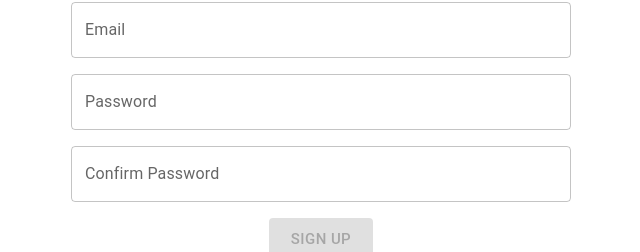
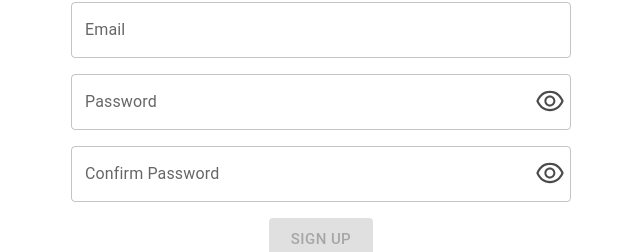
Before and after one commit to ElemaGp/login-logout-with-redux-toolkit, a React (Create React App) app in the folder client/: page /register in a window 1280 px wide. Shown: the part 349-601 px from the top of the page, without its empty margins (319-959 px from the left). Built offline with nearby package versions, Linux system fonts and the light colour scheme.

Commit message:
feat: created the password eye toggle functionality for the signup page

```diff
--- a/client/src/pages/login/Login.jsx
+++ b/client/src/pages/login/Login.jsx
@@ -17,7 +17,7 @@ function Login () {
   const dispatch = useDispatch()
 
   //password eye-toggle
-  const [passwordInputType, ToggleIcon] = usePasswordToggle(); //bringing in the values of "const inputType" and "const icon" which i returned from the usePasswordToggle custom hook as "const passwordInputType" and "const ToggleIcon".
+  const [passwordInputType, EyeIcon] = usePasswordToggle(); //bringing in the values of "const inputType" and "const icon" which i returned from the usePasswordToggle custom hook as "const passwordInputType" and "const EyeIcon".
 
   //formik part
   const initialValues = {
@@ -70,11 +70,11 @@ function Login () {
                 error={Boolean(formik.errors.password) && Boolean(formik.touched.password)} //if both "formik.errors" and "formik.touched" are true, then the "error" prop is true.
                 helperText={Boolean(formik.touched.password) && formik.errors.password} //if "formik.touched.password" is true, then display the "formik.errors" associated with the "password".
               />
-              <div className={style.passwordToggleIcon}>{ToggleIcon}</div>
+              <div className={style.passwordEyeIcon}>{EyeIcon}</div>
             </div>
 
             {/* <button type='submit' disabled={!formik.isValid} className={style.btn}>Sign Up</button> "formik.isValid is false whenever there is an error" */}
-            <Button type="submit" variant="contained" color="primary" size="large" disabled={!formik.dirty || !formik.isValid}>Sign Up</Button>
+            <Button type="submit" variant="contained" color="primary" size="large" disabled={!formik.dirty || !formik.isValid}>Login</Button>
           </Form>
         )
       }}
--- a/client/src/pages/login/login.module.scss
+++ b/client/src/pages/login/login.module.scss
@@ -9,11 +9,12 @@
     .passwordArea{
         position: relative;
 
-        .passwordToggleIcon{
+        .passwordEyeIcon{
             position: absolute;
             right: 5px;
             top: 11px;
             font-size: 2rem;
+            opacity: 0.7;
             cursor: pointer;
         }
     }
--- a/client/src/pages/register/Register.jsx
+++ b/client/src/pages/register/Register.jsx
@@ -5,6 +5,7 @@ import * as Yup from 'yup'
 import FormikControl from "../../components/formikComponents/FormikControl"
 import { Button } from "@mui/material"
 import axios from 'axios'
+import usePasswordToggle from "../../usePasswordToggle"
 
 
 function Register () {
@@ -37,6 +38,9 @@ function Register () {
     formikHelpers.resetForm();
   }
 
+  //password eye-toggle
+  const [passwordInputType, EyeIcon, confirmPasswordInputType, confirmPasswordEyeIcon] = usePasswordToggle(); //bringing in the values of "const inputType" and "const icon" which i returned from the usePasswordToggle custom hook as "const passwordInputType" and "const EyeIcon".
+
   return (
 
 
@@ -67,22 +71,31 @@ function Register () {
               error={Boolean(formik.errors.email) && Boolean(formik.touched.email)} //if both "formik.errors" and "formik.touched" are true, then the "error" prop is true.
               helperText={Boolean(formik.touched.email) && formik.errors.email} //if "formik.touched.email" is true, then display the "formik.errors" associated with the "email".
             />
+
+          <div className={style.passwordArea}>
             <FormikControl
               control='MuiInput'
-              type='password'
+              type={passwordInputType}
               label='Password'
               name='password'    //the "name's" value has to match with the initial value's name above.
               error={Boolean(formik.errors.password) && Boolean(formik.touched.password)} //if both "formik.errors" and "formik.touched" are true, then the "error" prop is true.
               helperText={Boolean(formik.touched.password) && formik.errors.password} //if "formik.touched.password" is true, then display the "formik.errors" associated with the "password".
             />
+            <div className={style.passwordEyeIcon}>{EyeIcon}</div>
+          </div>
+
+          <div className={style.passwordArea}>
             <FormikControl
               control='MuiInput'
-              type='password'
+              type={confirmPasswordInputType}
               label='Confirm Password'
               name='confirmPassword'    //the "name's" value has to match with the initial value's name above.
               error={Boolean(formik.errors.confirmPassword) && Boolean(formik.touched.confirmPassword)} //if both "formik.errors" and "formik.touched" are true, then the "error" prop is true.
               helperText={Boolean(formik.touched.confirmPassword) && formik.errors.confirmPassword} //if "formik.touched.confirmPassword" is true, then display the "formik.errors" associated with the "confirmPassword".
             />
+            <div className={style.passwordEyeIcon}>{confirmPasswordEyeIcon}</div>
+          </div>
+
             {/* <button type='submit' disabled={!formik.isValid} className={style.btn}>Sign Up</button> "formik.isValid is false whenever there is an error" */}
             <Button type="submit" variant="contained" color="primary" size="large" disabled={!formik.dirty || !formik.isValid}>Sign Up</Button>
           </Form>
--- a/client/src/pages/register/register.module.scss
+++ b/client/src/pages/register/register.module.scss
@@ -6,3 +6,16 @@
     align-items: center;
     gap: 16px;
 }
+
+.passwordArea{
+    position: relative;
+
+    .passwordEyeIcon{
+        position: absolute;
+        right: 5px;
+        top: 11px;
+        font-size: 2rem;
+        opacity: 0.7;
+        cursor: pointer;
+    }
+}
--- a/client/src/usePasswordToggle.jsx
+++ b/client/src/usePasswordToggle.jsx
@@ -4,18 +4,29 @@ import {AiOutlineEyeInvisible} from 'react-icons/ai';
 
 const usePasswordToggle = () => {
     const [visible, setVisibility] = useState(false);
+    const [visibleConfirmPassword, setVisibilityConfirmPassword] = useState(false);
 
     const handleClick = () => {
         setVisibility(!visible);
+    }
+
+    const handleEyeClickConfirmPassword = () => {
+        setVisibilityConfirmPassword(!visibleConfirmPassword);
     }
 
     const Icon = (
         visible ? <AiOutlineEyeInvisible onClick={handleClick}/> : <AiOutlineEye onClick={handleClick}/>
     )
 
+    const confirmPasswordIcon = (
+        visibleConfirmPassword ? <AiOutlineEyeInvisible onClick={handleEyeClickConfirmPassword}/> : <AiOutlineEye onClick={handleEyeClickConfirmPassword}/>
+    )
+
     const InputType = visible ? "text" : "password";
 
-  return [InputType, Icon]
+    const inputTypeConfirmPassword = visibleConfirmPassword ? "text" : "password";
+
+  return [InputType, Icon, inputTypeConfirmPassword, confirmPasswordIcon]
 }
 
 export default usePasswordToggle
```
